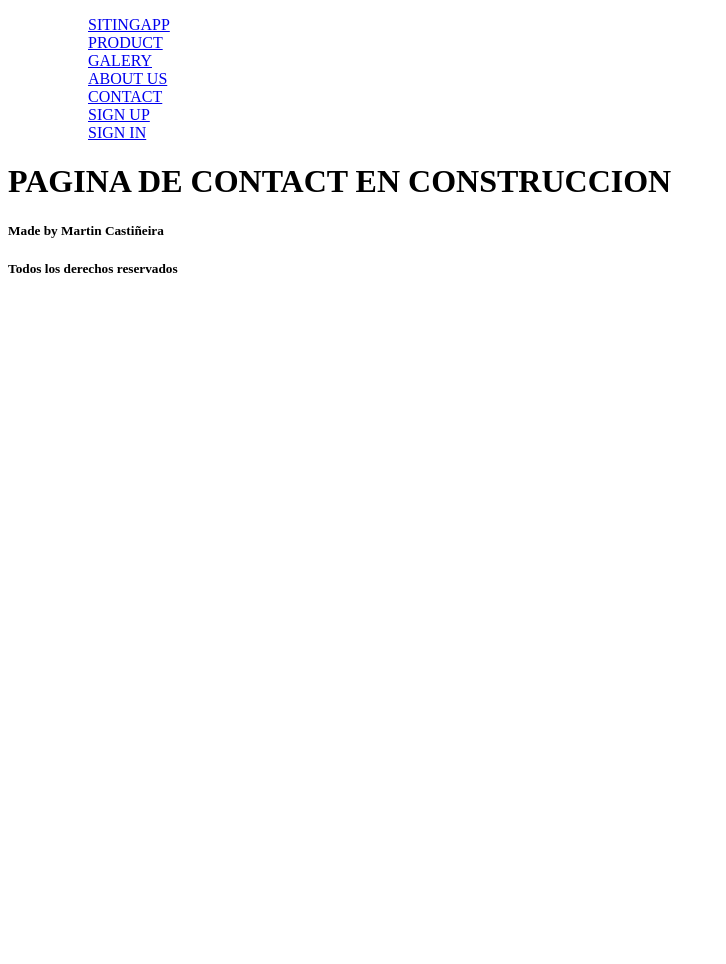
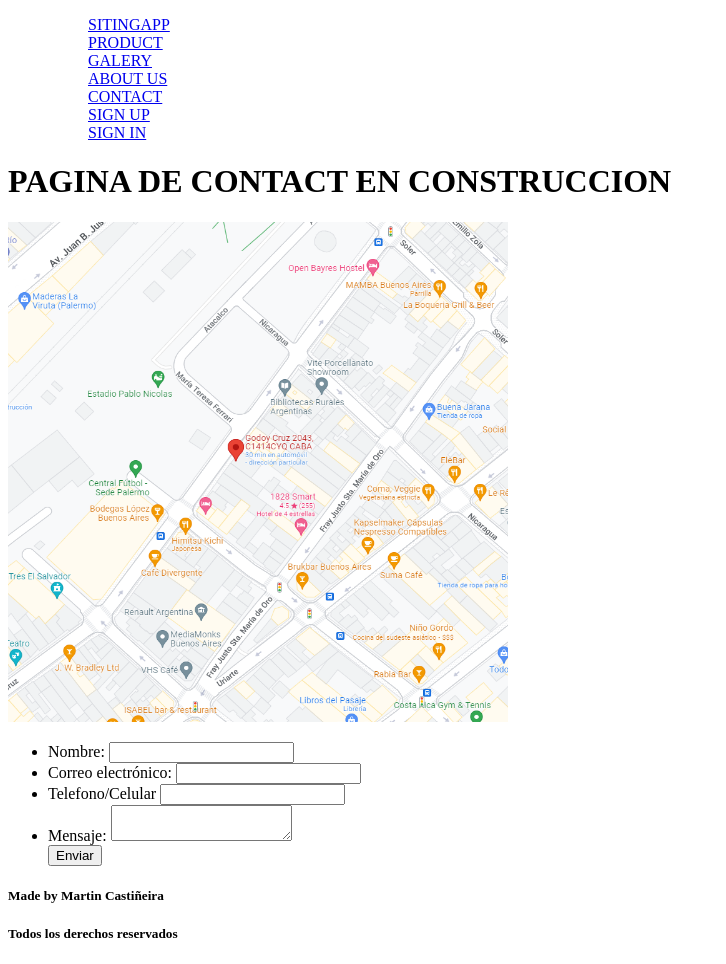
Before and after one commit to martinnCasti/sittingApp, a plain HTML site: page contact.html in a window 1280 px wide. Shown: the whole page, without its empty margins (0-726 px from the left). Before the commit the page ends 800 px from the top, so only its background shows below. Drawn offline with Linux system fonts and the light colour scheme.

Commit message:
add contact form and update index.html

```diff
--- a/contact.html
+++ b/contact.html
@@ -4,7 +4,7 @@
     <meta charset="UTF-8" />
     <meta http-equiv="X-UA-Compatible" content="IE=edge" />
     <meta name="viewport" content="width=device-width, initial-scale=1.0" />
-    <title>Document</title>
+    <title>CONTACT</title>
   </head>
   <body>
     <header>
@@ -34,6 +34,27 @@
     </header>
     <main>
       <h1>PAGINA DE CONTACT EN CONSTRUCCION</h1>
+        <img src="./img/ubicacion.PNG" alt="ubicacion de la empresas" width="500px" height="500px">
+      <form action="contact.html" method="get">
+        <ul>
+         <li>
+           <label for="name">Nombre:</label>
+           <input type="text" id="name" name="user_name" />
+         </li>
+         <li>
+           <label for="mail">Correo electrónico:</label>
+           <input type="email" id="mail" name="user_email" />
+         </li>
+         <li>
+             <label for="telephone">Telefono/Celular</label>
+             <input type="tel" id="phone" name="user_phonr"
+         </li>
+         <li>
+           <label for="msg">Mensaje:</label>
+           <textarea id="msg" name="user_message"></textarea>
+         </li>
+         <input type="submit" value="Enviar">
+        </form>
     </main>
     <footer>
       <h5>Made by Martin Castiñeira</h5>
```
Also changed, not shown: aboutus.html (+1 -1 lines), galery.html (+1 -1 lines), index.html (+27 -5 lines), signup.html (+1 -1 lines), img/ubicacion.PNG (added), 4 other files.
